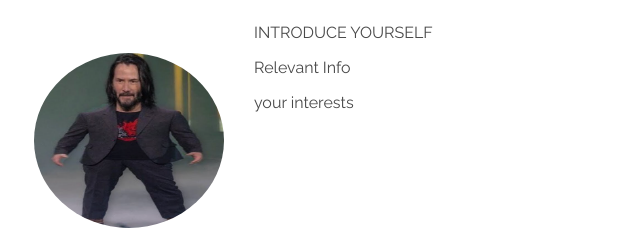
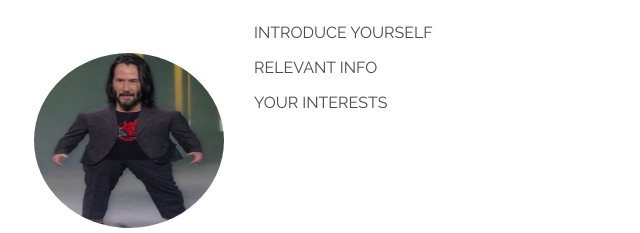
Before and after one commit to cmsc389T-spring22/cmsc389T-web-template, a plain HTML site: page website.html in a window 1280 px wide. Shown: the part 259-492 px from the top of the page, 210-850 px from the left. Drawn offline with Linux system fonts and the light colour scheme.

Commit message:
Update website.html

```diff
--- a/website.html
+++ b/website.html
@@ -1,30 +1,34 @@
 <!DOCTYPE html>
 <html>
+
   <head>
     <link rel="stylesheet" href="style.css" />
-    <title>YOUR NAME</title>
+    <title>YOUR TITLE</title> <!-- Add your title  -->
     <meta name="description" content="some desc">
   </head>
 
   <body>
     <header class="main-header">
       <br>
-      <h1 class="my-name my-name-large">YOUR NAME</h1>
+      <h1 class="my-name my-name-large">YOUR NAME</h1> <!-- Add your name  -->
     </header>
     <br><br><br>
     <section class="content-section container">
       <h2 class="section-header">About Me</h2>
       <img class="about-prof-image" src="profile.png" height="200" width="200">
       <p> INTRODUCE YOURSELF
+        <!-- Add a brief blurb  -->
 
       </p>
 
       <p>
-        Relevant Info
+        RELEVANT INFO
+        <!-- Add your stats  -->
       </p>
 
       <p>
-        your interests
+        YOUR INTERESTS
+        <!-- Add your interests  -->
       </p>
 
       <br><br><br><br><br><br><br><br><br><br><br>
@@ -34,13 +38,13 @@
       <div class="container main-footer-container">
         <ul class="nav footer-nav">
           <li>
-            <!-- YOUR GITHUB -->
+            <!-- Add a link to your github -->
             <a href="https://github.com/" target="_blank">
               <img class="sm-logo" src="githubwhite.png" height="50" width="50">
             </a>
           </li>
           <li>
-            <!-- YOUR LINKEDIN -->
+            <!-- Add a link to your linkedin -->
             <a href="https://www.linkedin.com/" target="_blank">
               <img class="sm-logo" src="linkedinwhite.png" height="50" width="50">
 
```
